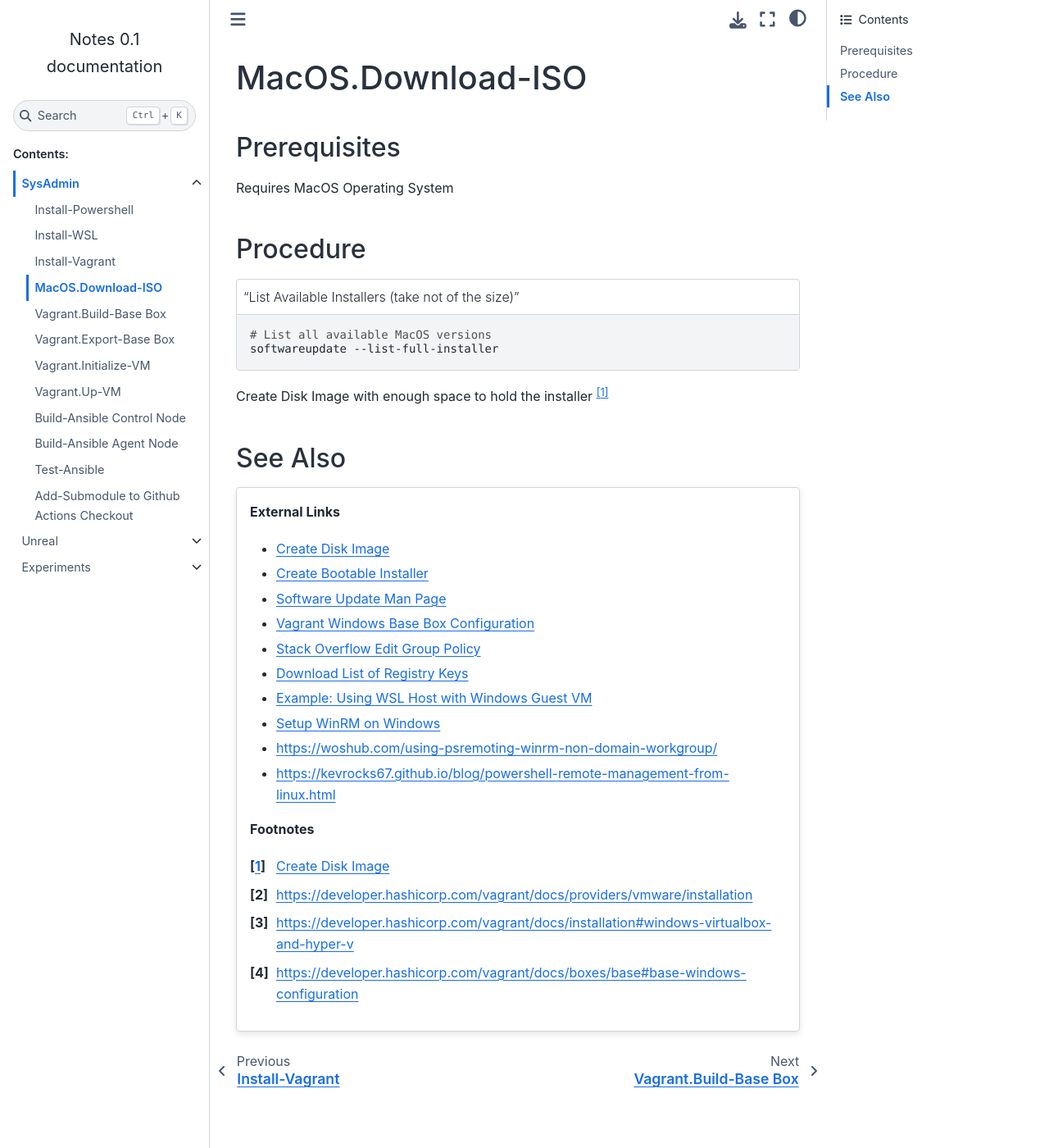
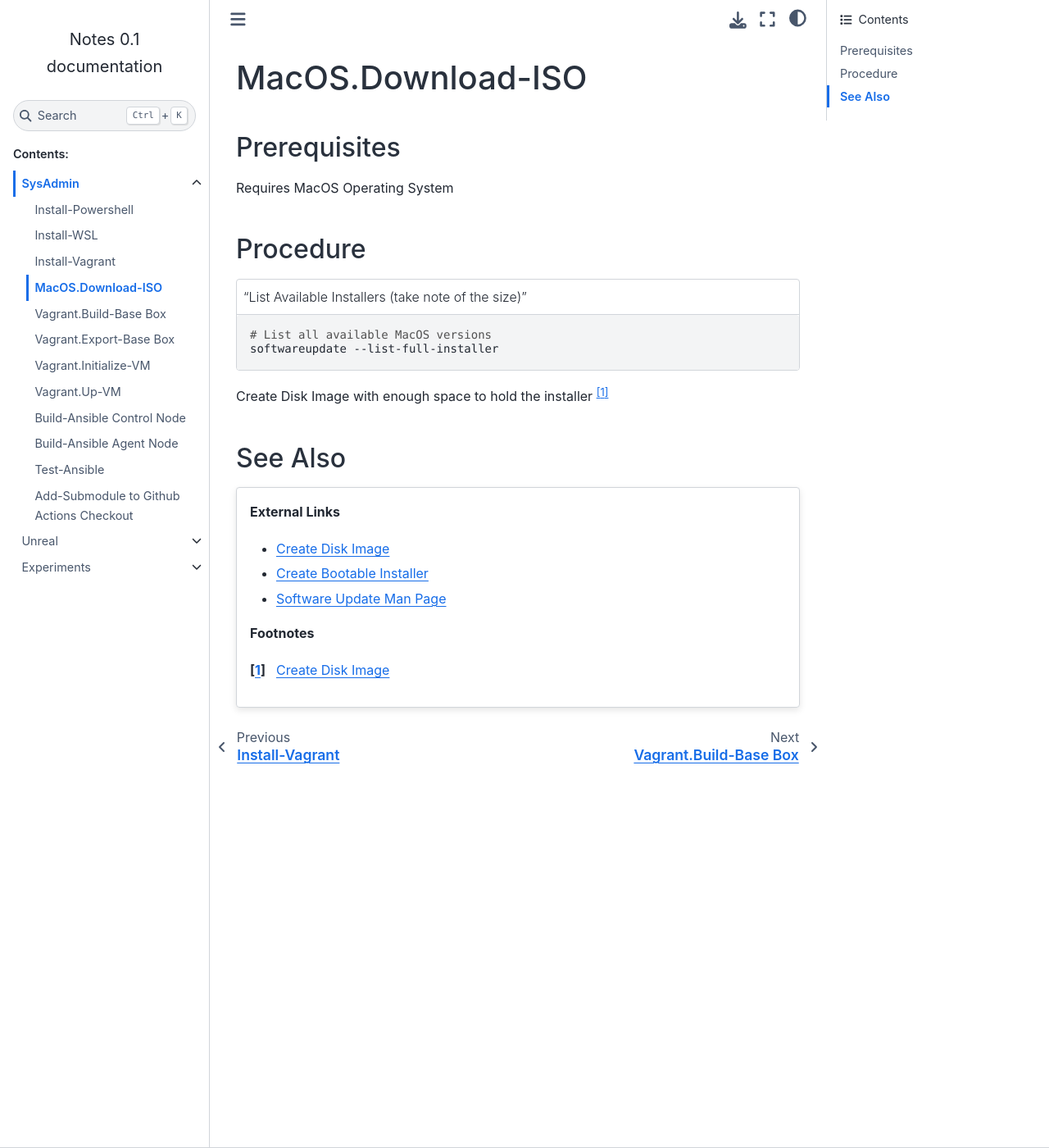
Before and after one commit to Liimurr/notes, a Sphinx documentation site: the page built from doc/MacOS.Download-ISO.rst, in a window 1280 px wide and 1400 px high. Shown: the whole window at 82% size. Built offline with Sphinx 7.4.7 and the Sphinx Book theme 1.1.4, drawn with Linux system fonts in a browser that asks for light colours.

Commit message:
remove example notes

```diff
--- a/doc/MacOS.Download-ISO.rst
+++ b/doc/MacOS.Download-ISO.rst
@@ -7,7 +7,7 @@ Requires MacOS Operating System
 Procedure
 ---------
 .. code-block:: shell
-   :caption: "List Available Installers (take not of the size)"
+   :caption: "List Available Installers (take note of the size)"
 
    # List all available MacOS versions
    softwareupdate --list-full-installer
@@ -23,17 +23,7 @@ See Also
    - `Create Disk Image <https://support.apple.com/guide/disk-utility/create-a-disk-image-dskutl11888/mac>`_
    - `Create Bootable Installer <https://support.apple.com/en-us/101578>`_
    - `Software Update Man Page <https://ss64.com/mac/softwareupdate.html>`_
-   - `Vagrant Windows Base Box Configuration <https://developer.hashicorp.com/vagrant/docs/boxes/base#base-windows-configuration>`_
-   - `Stack Overflow Edit Group Policy <https://serverfault.com/a/848519>`_
-   - `Download List of Registry Keys <https://www.microsoft.com/en-us/download/confirmation.aspx?id=25250>`_
-   - `Example: Using WSL Host with Windows Guest VM <https://discuss.hashicorp.com/t/winrm-port-does-not-work-in-vagrantfile/54601>`_
-   - `Setup WinRM on Windows <https://github.com/AlbanAndrieu/ansible-windows/blob/master/files/ConfigureRemotingForAnsible.ps1>`_
-   - https://woshub.com/using-psremoting-winrm-non-domain-workgroup/
-   - https://kevrocks67.github.io/blog/powershell-remote-management-from-linux.html
 
    **Footnotes**
 
    .. [1] `Create Disk Image <https://support.apple.com/guide/disk-utility/create-a-disk-image-dskutl11888/mac>`_
-   .. [2] https://developer.hashicorp.com/vagrant/docs/providers/vmware/installation
-   .. [3] https://developer.hashicorp.com/vagrant/docs/installation#windows-virtualbox-and-hyper-v
-   .. [4] https://developer.hashicorp.com/vagrant/docs/boxes/base#base-windows-configuration
```
